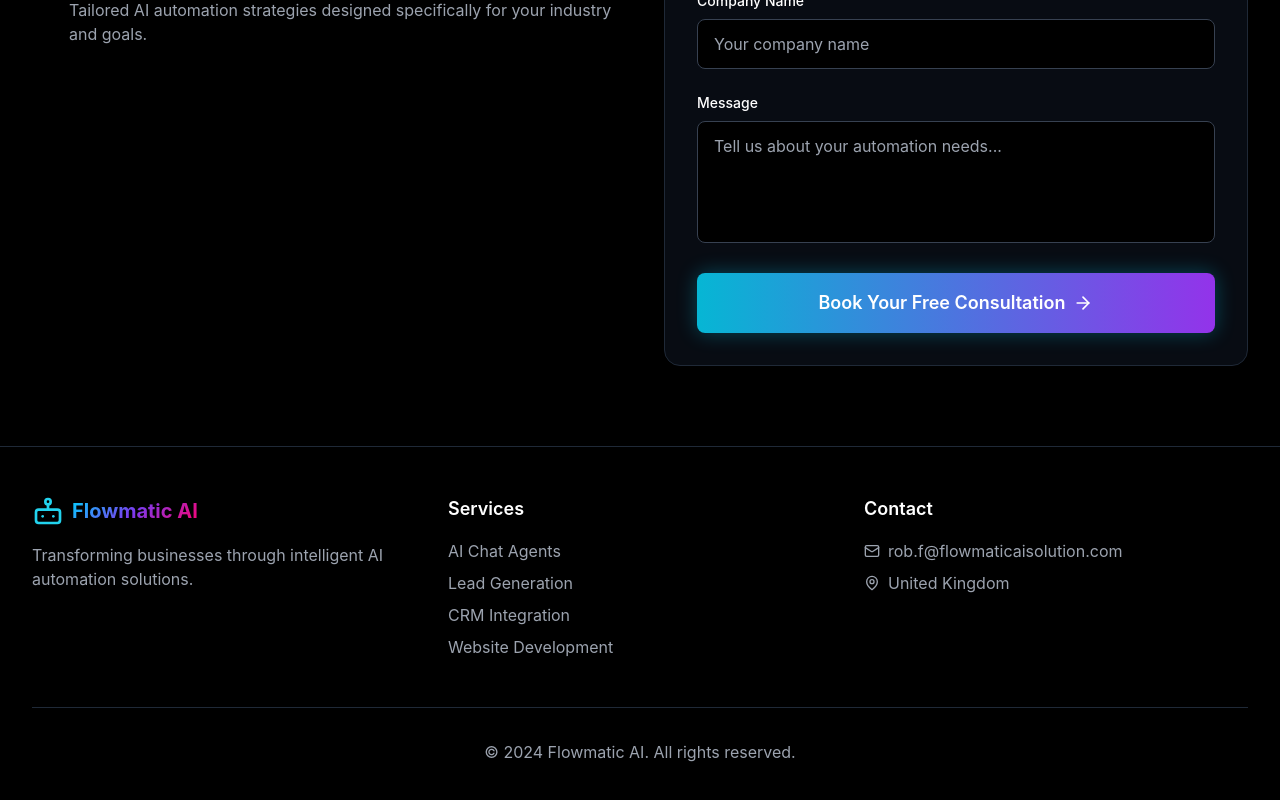
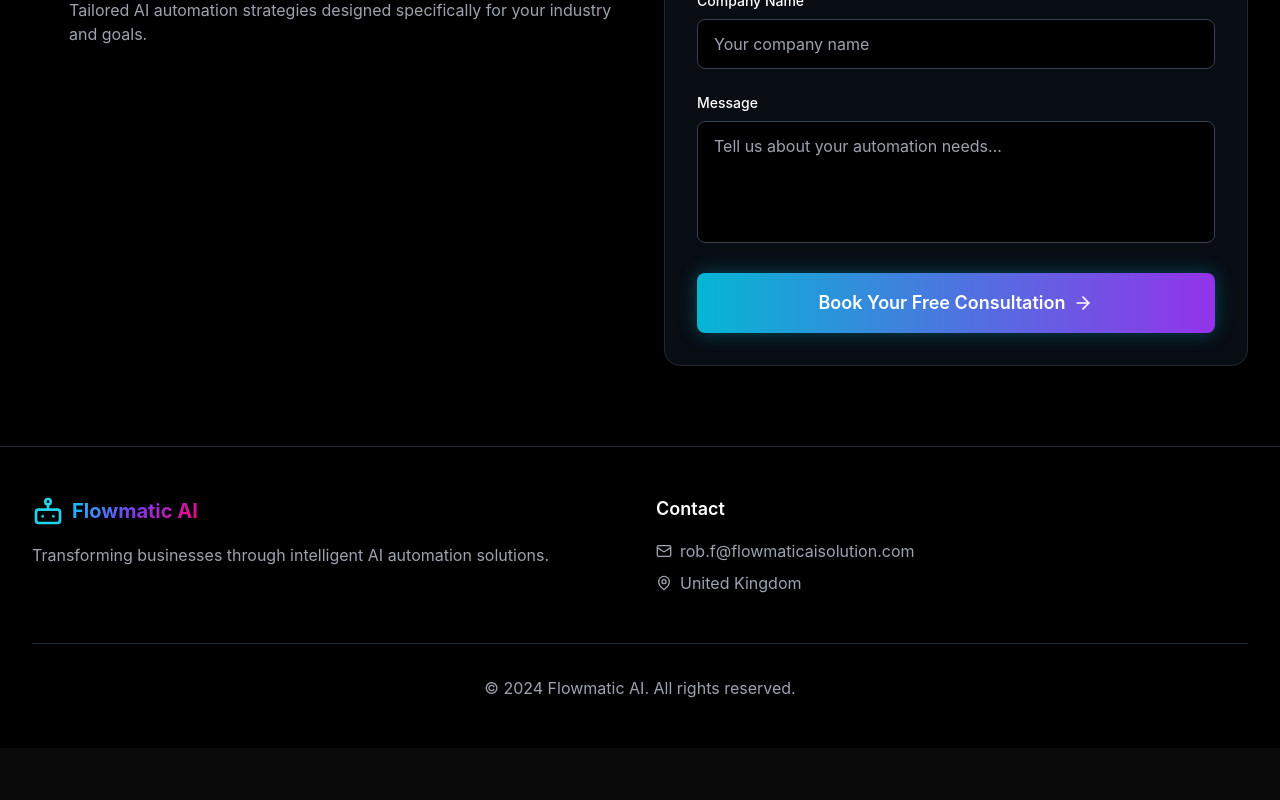
Before and after one commit to fazz101/Flowmaticwebsitenew, a React (Vite) app: page / in a window 1280 px wide. Shown: the part 2884-3684 px from the top of the page. After the commit the page ends 3632 px from the top, so only its background shows below. Built offline with nearby package versions, Linux system fonts and the light colour scheme.

Commit message:
Remove services section from footer

```diff
--- a/src/App.tsx
+++ b/src/App.tsx
@@ -371,7 +371,7 @@ function App() {
       {/* Footer */}
       <footer className="bg-black border-t border-gray-800 py-12">
         <div className="max-w-7xl mx-auto px-4 sm:px-6 lg:px-8">
-          <div className="grid md:grid-cols-3 gap-8">
+          <div className="grid md:grid-cols-2 gap-8">
             <div className="space-y-4">
               <div className="flex items-center space-x-2">
                 <Bot className="h-8 w-8 text-cyan-400" />
@@ -380,16 +380,6 @@ function App() {
               <p className="text-gray-400">
                 Transforming businesses through intelligent AI automation solutions.
               </p>
-            </div>
-
-            <div>
-              <h3 className="text-lg font-semibold mb-4">Services</h3>
-              <ul className="space-y-2 text-gray-400">
-                <li>AI Chat Agents</li>
-                <li>Lead Generation</li>
-                <li>CRM Integration</li>
-                <li>Website Development</li>
-              </ul>
             </div>
 
             <div>
```
